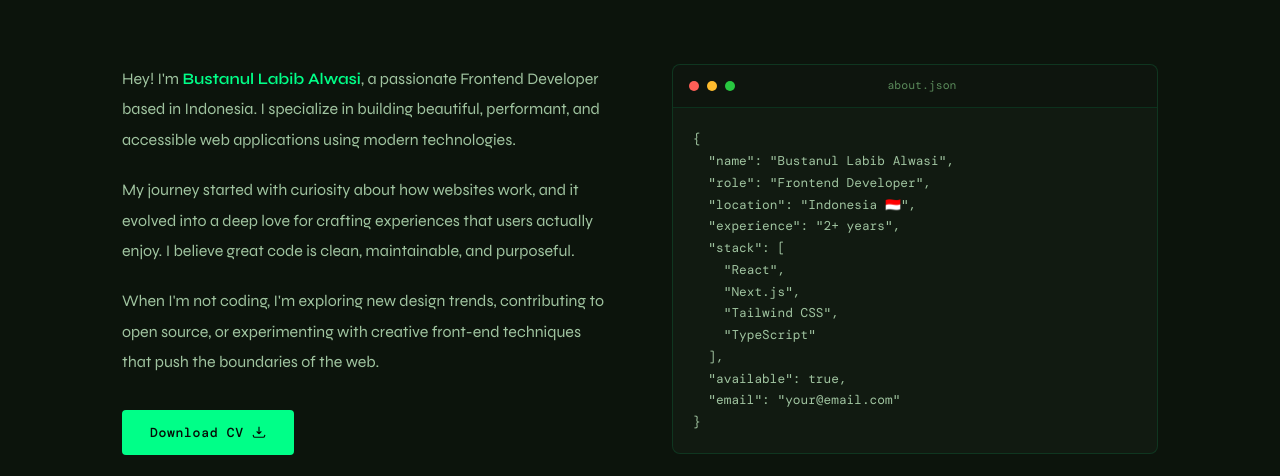
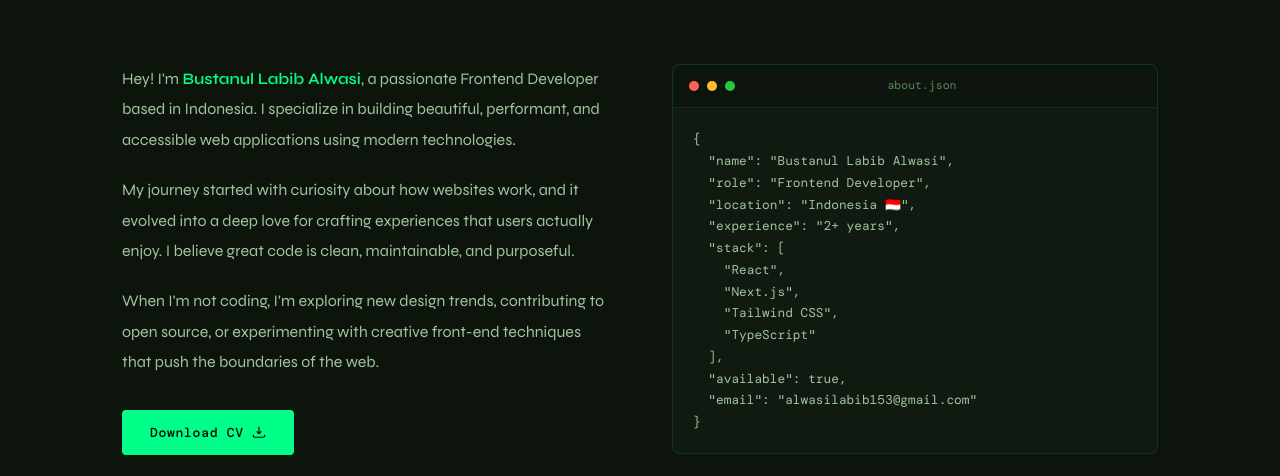
Before and after one commit to elitecluboffic-dot/portofolio, a React (Create React App) app in the folder portfolio/: page / in a window 1280 px wide. Shown: the part 1080-1556 px from the top of the page. Built offline with nearby package versions, Linux system fonts and the light colour scheme; the HTML template or start-up script is replaced by a standard one; a web font is replaced by a local one.

Commit message:
Update About.jsx

```diff
--- a/portfolio/src/components/About.jsx
+++ b/portfolio/src/components/About.jsx
@@ -80,7 +80,7 @@ const About = () => {
     "TypeScript"
   ],
   "available": true,
-  "email": "your@email.com"
+  "email": "alwasilabib153@gmail.com"
 }`}</pre>
               </div>
             </div>
```
